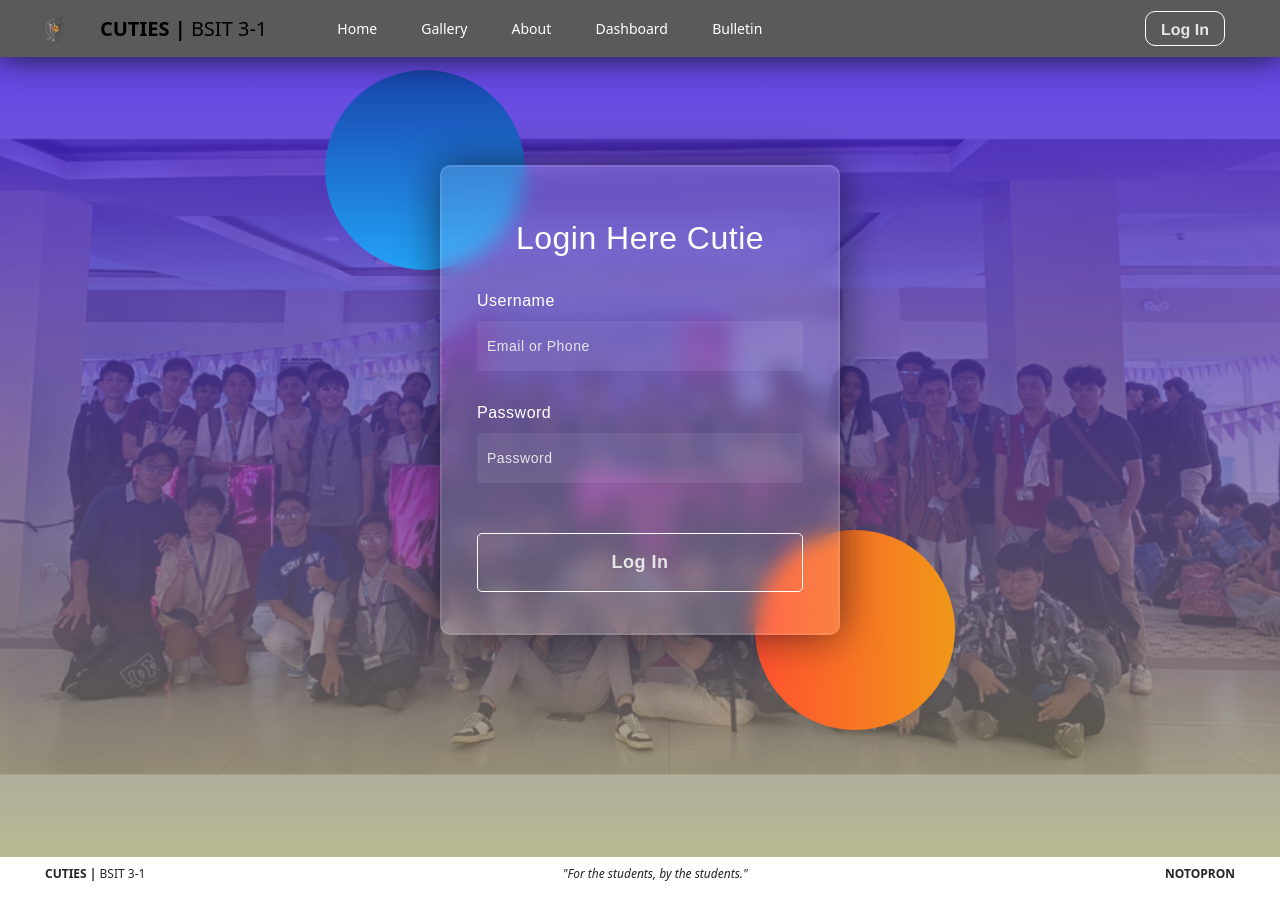
After one commit to aeonjade/BSIT-3-1-CUTIES, a PHP site: page /login.php in a window 1280 px wide. The commit adds this page. Run offline with PHP 8.4, Linux system fonts and the light colour scheme.

Commit message:
loginpage is goods

```diff
--- a/src/css/style.css
+++ b/src/css/style.css
@@ -29,6 +29,11 @@ main.dashboard {
 }
 
 /*NAVIGATION*/
+button > a{
+    text-decoration: none;
+    color: #e5e5e5;
+}
+
 
 a.logo {
     padding-right: 30px;
@@ -54,6 +59,7 @@ a.logo img {
 }
 
 nav {
+    z-index: 1;
     display: flex;
     align-items: center;
     background-color: rgba(90, 90, 90, 1);
@@ -558,3 +564,130 @@ main .right .announcements-pane {
     height: 35%;
     background-color: green;
 }
+
+
+/*LogIn page*/
+#logIn-header {
+    min-height: 100vh;
+    width: 100%;
+    background: linear-gradient(rgba(50, 11, 221, 0.76), rgba(150, 150, 91, 0.664)), url(/src/images/3-1pics/pic1.png);
+    background-position: center;
+    background-size: cover;
+
+    /*Form*/
+    .background {
+        width: 430px;
+        height: 500px;
+        position: absolute;
+        transform: translate(-50%, -50%);
+        left: 50%;
+        top: 50%;
+    }
+
+    .background .shape {
+        height: 200px;
+        width: 200px;
+        position: absolute;
+        border-radius: 50%;
+    }
+
+    .shape:first-child {
+        background: linear-gradient(#1845ad, #23a2f6);
+        left: -100px;
+        top: -80px;
+    }
+
+    .shape:last-child {
+        background: linear-gradient(to right, #ff512f, #f09819);
+        right: -100px;
+        bottom: -80px;
+    }
+
+    form {
+        height: 470px;
+        width: 400px;
+        background-color: rgba(255, 255, 255, 0.13);
+        position: absolute;
+        transform: translate(-50%, -50%);
+        top: 50%;
+        left: 50%;
+        border-radius: 10px;
+        backdrop-filter: blur(10px);
+        border: 2px solid rgba(255, 255, 255, 0.1);
+        box-shadow: 0 0 40px rgba(8, 7, 16, 0.6);
+        padding: 50px 35px;
+    }
+
+    form * {
+        font-family: "Poppins", sans-serif;
+        color: #ffffff;
+        letter-spacing: 0.5px;
+        outline: none;
+        border: none;
+    }
+
+    form h3 {
+        font-size: 32px;
+        font-weight: 500;
+        line-height: 42px;
+        text-align: center;
+    }
+
+    label {
+        display: block;
+        margin-top: 30px;
+        font-size: 16px;
+        font-weight: 500;
+    }
+
+    button {
+        margin-top: 50px;
+        width: 100%;
+        color: #e5e5e5;
+        padding: 15px 0;
+        font-size: 18px;
+        font-weight: 600;
+        border-radius: 5px;
+        cursor: pointer;
+        transition: 0.5s;
+        background: none;
+        border: 1px solid #fff;
+    }
+
+    button:hover {
+        border: 1px solid rgb(31, 30, 30);
+        background-color: rgb(31, 30, 30);
+    }
+
+    input {
+        display: block;
+        height: 50px;
+        width: 100%;
+        background-color: rgba(255, 255, 255, 0.07);
+        border-radius: 3px;
+        padding: 0 10px;
+        margin-top: 8px;
+        font-size: 14px;
+        font-weight: 300;
+        transition: all 0.1s ease;
+        /* Smooth transition for all properties */
+    }
+
+    input:hover,
+    input:focus {
+        background-color: white;
+        /* White background when hovered or focused */
+        color: black;
+        /* Black text */
+        border: 2px solid black;
+        /* Black border */
+    }
+
+    ::placeholder {
+        color: #e5e5e5;
+    }
+
+    ::placeholder:hover {
+        color: black;
+    }
+}
--- a/src/includes/nav.php
+++ b/src/includes/nav.php
@@ -12,6 +12,7 @@
     <a data-active="dashboard" href="dashboard.php">Dashboard</a>
     <a data-active="bulletin" href="bulletin.php">Bulletin</a>
   </div>
-  <button id="SignIn-button">Log In</button>
+
+  <button id="SignIn-button"><a data-active="logIn" href="logIn.php">Log In</a></button>
 
 </nav>
--- a/src/index.php
+++ b/src/index.php
@@ -12,7 +12,7 @@
 
 <body>
 
-<?php include "includes/nav.php" ?>
+  <?php include "includes/nav.php" ?>
 
   <section id="society">
     <div class="text-box">
--- /dev/null
+++ b/src/logIn.php
@@ -0,0 +1,41 @@
+<!DOCTYPE html>
+<html lang="en">
+
+<head>
+  <meta charset="UTF-8" />
+  <meta name="viewport" content="width=device-width, initial-scale=1.0" />
+  <link rel="shorthand icon" href="images/VITS LOGO.png" />
+  <title>Login - VITS</title>
+  <link rel="stylesheet" href="css/style.css" />
+  <link href="https://cdn.jsdelivr.net/npm/bootstrap@5.3.3/dist/css/bootstrap.min.css" rel="stylesheet" integrity="sha384-QWTKZyjpPEjISv5WaRU9OFeRpok6YctnYmDr5pNlyT2bRjXh0JMhjY6hW+ALEwIH" crossorigin="anonymous" />
+</head>
+
+
+<body>
+  <?php include "includes/nav.php" ?>
+
+  <section class="vh-100" id="logIn-header">
+    <div class="background">
+      <div class="shape"></div>
+      <div class="shape"></div>
+    </div>
+
+    <form>
+      <h3>Login Here Cutie</h3>
+
+      <label for="username">Username</label>
+      <input type="text" placeholder="Email or Phone" id="username" />
+
+      <label for="password">Password</label>
+      <input type="password" placeholder="Password" id="password" />
+
+      <button>Log In</button>
+    </form>
+  </section>
+
+  <?php include "includes/footer.php" ?>
+</body>
+
+<script src="https://cdn.jsdelivr.net/npm/bootstrap@5.3.3/dist/js/bootstrap.bundle.min.js" integrity="sha384-YvpcrYf0tY3lHB60NNkmXc5s9fDVZLESaAA55NDzOxhy9GkcIdslK1eN7N6jIeHz" crossorigin="anonymous"></script>
+
+</html>
```
Also changed, not shown: src/images/3-1pics/377943543_1051109039238251_5168845005951836824_n.jpg (added), src/images/3-1pics/429305835_346364827863229_8670760967745939826_n.jpg (added), src/images/3-1pics/429418526_751298306966469_4919992842754078699_n.jpg (added), src/images/3-1pics/462537030_1067858378413631_5515377254426917664_n.jpg (added), src/images/3-1pics/462539091_1611390639781078_4879702713649188198_n.jpg (added), src/images/3-1pics/pic1.png (added).
